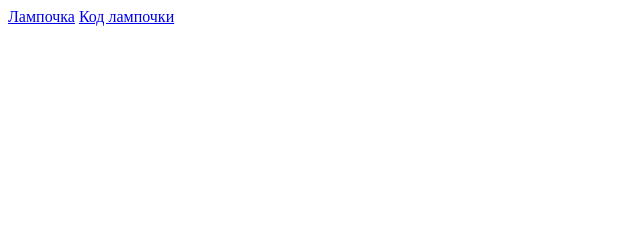
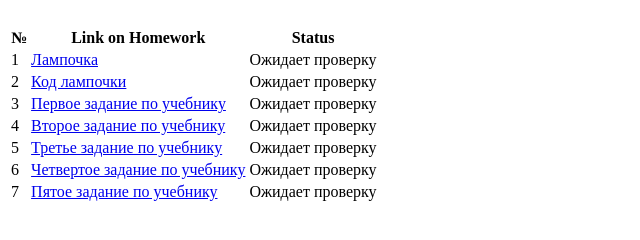
Before and after one commit to Exodusbf/learning, a plain HTML site: page index.html in a window 1280 px wide. Shown: the whole page, without its empty margins (0-640 px from the left). Drawn offline with Linux system fonts and the light colour scheme.

Commit message:
Update index.html

```diff
--- a/index.html
+++ b/index.html
@@ -1,13 +1,55 @@
 <!DOCTYPE html>
 <html lang="en">
+
 <head>
     <meta charset="UTF-8">
     <meta name="viewport" content="width=device-width, initial-scale=1.0">
     <title>Navigation</title>
 </head>
+
 <body>
-<a href="https://exodusbf.github.io/learning/day02/index.html">Лампочка</a>
-<a href="https://github.com/Exodusbf/learning/blob/master/day02/index.html">Код лампочки</a>
-<br/>
+    <table>
+        <tr>
+            <th>№</th>
+            <th>Link on Homework</th>
+            <th>Status</th>
+        </tr>
+        <tr>
+            <td>1</td>
+            <td><a href="https://exodusbf.github.io/learning/day02/index.html">Лампочка</a></td>
+            <td>Ожидает проверку</td>
+        </tr>
+        <tr>
+            <td>2</td>
+            <td><a href="https://github.com/Exodusbf/learning/blob/master/day02/index.htmlЫ">Код лампочки</a></td>
+            <td>Ожидает проверку</td>
+        </tr>
+        <tr>
+            <td>3</td>
+            <td><a href="https://github.com/Exodusbf/learning/blob/master/day03/first_task.html">Первое задание по учебнику</a></td>
+            <td>Ожидает проверку</td>
+        </tr>
+        <tr>
+            <td>4</td>
+            <td><a href="https://github.com/Exodusbf/learning/blob/master/day03/second_task.html">Второе задание по учебнику</a></td>
+            <td>Ожидает проверку</td>
+        </tr>
+        <tr>
+            <td>5</td>
+            <td><a href="https://github.com/Exodusbf/learning/blob/master/day03/third_task.html">Третье задание по учебнику</a></td>
+            <td>Ожидает проверку</td>
+        </tr>
+        <tr>
+            <td>6</td>
+            <td><a href="https://github.com/Exodusbf/learning/blob/master/day03/fourth_task.html">Четвертое задание по учебнику</a></td>
+            <td>Ожидает проверку</td>
+        </tr>
+        <tr>
+            <td>7</td>
+            <td><a href="https://exodusbf.github.io/learning/day02/index.html">Пятое задание по учебнику</a></td>
+            <td>Ожидает проверку</td>
+        </tr>
+    <br />
 </body>
+
 </html>
```
